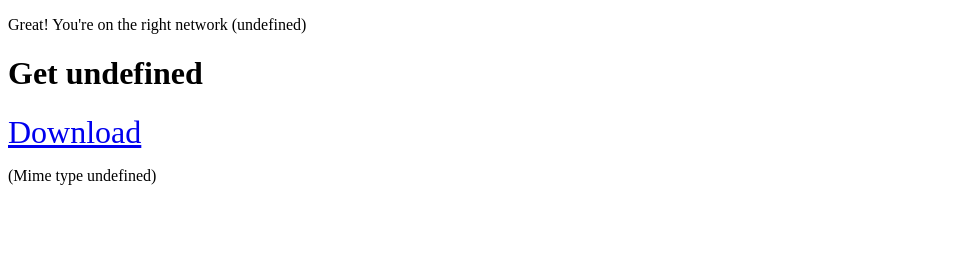
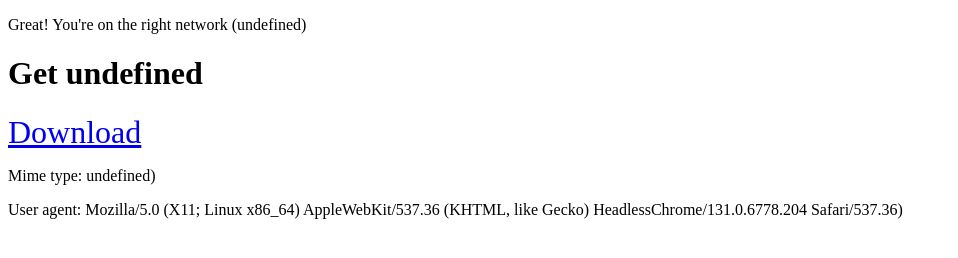
Before and after one commit to cgreenhalgh/opensharingtoolkit-kiosk, a plain HTML site: page assets/phonehelper.html in a window 1280 px wide. Shown: the whole page, without its empty margins (0-958 px from the left). Drawn offline with Linux system fonts and the light colour scheme.

Commit message:
dump useragent

```diff
--- a/assets/phonehelper.html
+++ b/assets/phonehelper.html
@@ -26,6 +26,7 @@ var urlParams;
 <p><script type="text/javascript">
 document.write('<a style="font-size:24pt;" href="'+urlParams.url+'" style="">Download</a>');
 </script></p>
-<p>(Mime type <script type="text/javascript">document.write(urlParams.mime);</script>)</p>
+<p>Mime type: <script type="text/javascript">document.write(urlParams.mime);</script>)</p>
+<p>User agent: <script type="text/javascript">document.write(navigator.userAgent);</script>)</p>
 </body>
 </html>
```
